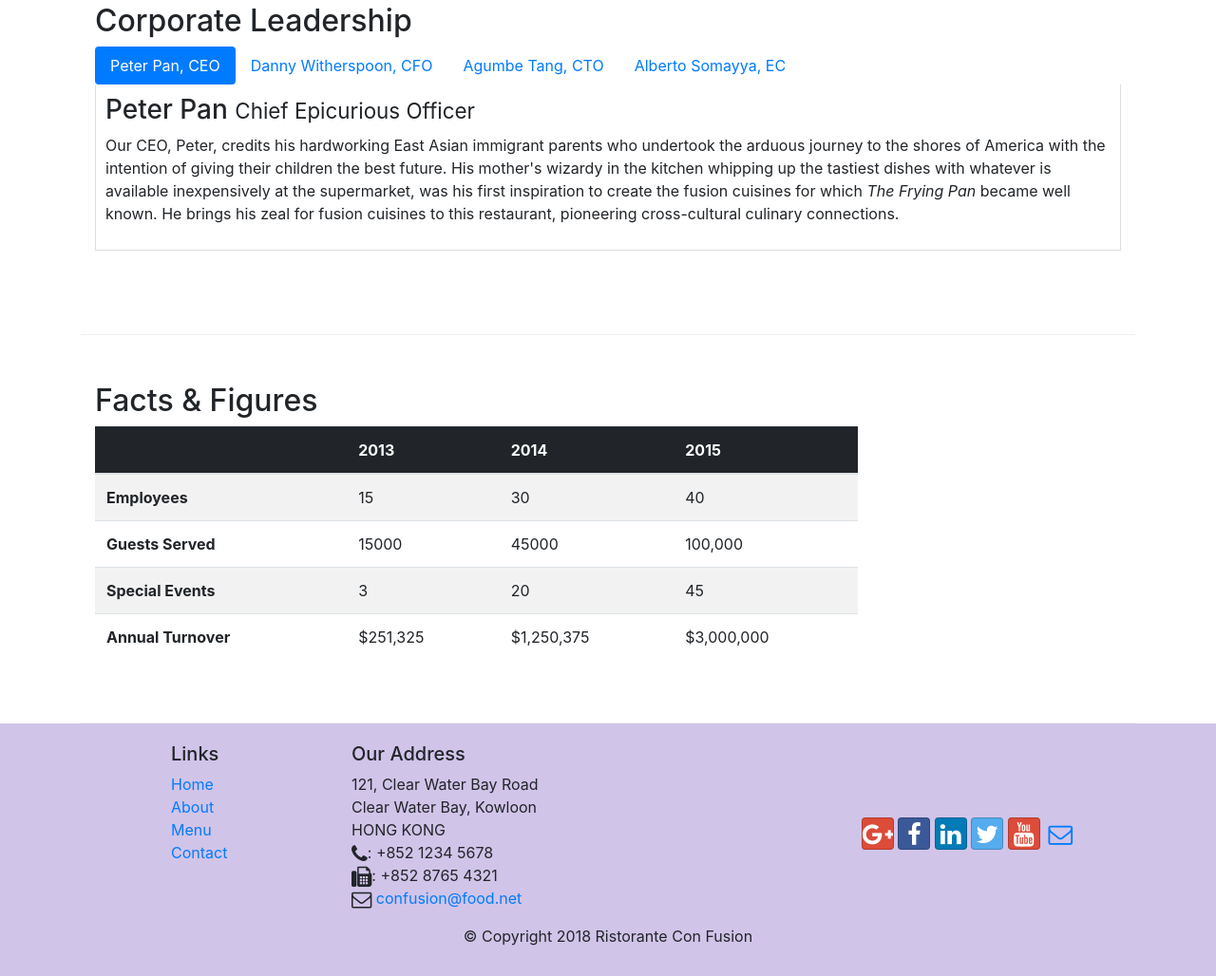
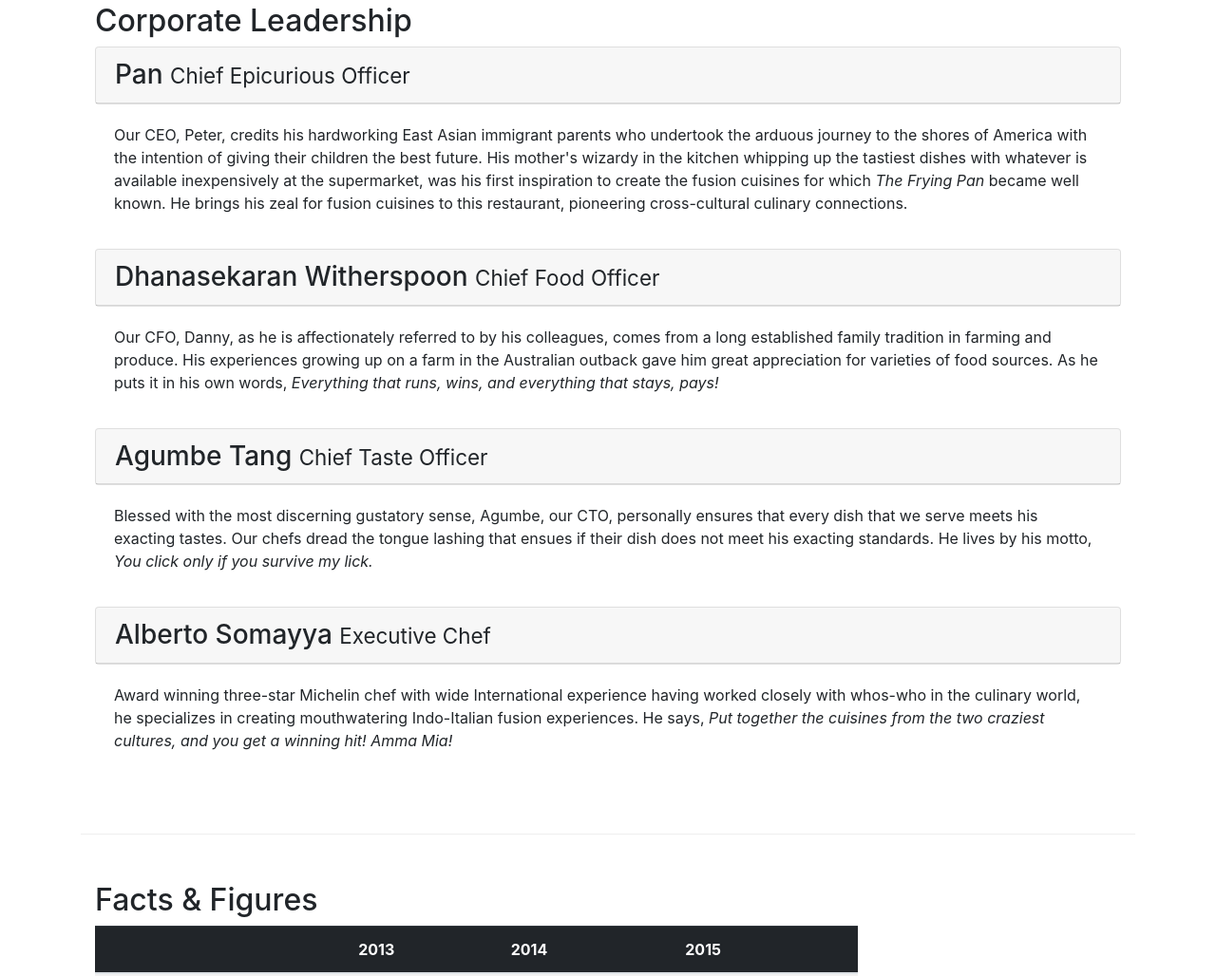
Before and after one commit to aksoni27/Bootstrap4Dev, a website: page aboutus.html in a window 1280 px wide. Shown: the part 1019-2047 px from the top of the page at 95% size. Drawn offline with nearby package versions, Linux system fonts and the light colour scheme.

Commit message:
accordion

```diff
--- a/aboutus.html
+++ b/aboutus.html
@@ -103,36 +103,54 @@
         <div class="row row-content" >
             <div class="col-12">
                 <h2>Corporate Leadership</h2>
-                <ul class="nav nav-pills">
-                    <li class="nav-item">
-                        <a class="nav-link active" href="#peter" role="tab" data-toggle="tab">Peter Pan, CEO</a>
-                    </li>
-                    <li class="nav-item">
-                        <a class="nav-link" href="#danny" role="tab" data-toggle="tab">Danny Witherspoon, CFO</a>
-                    </li>
-                    <li class="nav-item">
-                        <a class="nav-link" href="#agumbe" role="tab" data-toggle="tab">Agumbe Tang, CTO</a>
-                    </li>
-                    <li class="nav-item">
-                        <a class="nav-link" href="#alberto" role="tab" data-toggle="tab">Alberto Somayya, EC</a>
-                    </li>
-                </ul>
-                <div class="tab-content">
-                    <div role="tabpanel" class="tab-pane fade show active" id="peter">
-                        <h3>Peter Pan <small>Chief Epicurious Officer</small></h3>
-                        <p class="d-none d-sm-block" >Our CEO, Peter, credits his hardworking East Asian immigrant parents who undertook the arduous journey to the shores of America with the intention of giving their children the best future. His mother's wizardy in the kitchen whipping up the tastiest dishes with whatever is available inexpensively at the supermarket, was his first inspiration to create the fusion cuisines for which <em>The Frying Pan</em> became well known. He brings his zeal for fusion cuisines to this restaurant, pioneering cross-cultural culinary connections.</p>
+
+                <div id="accordion">
+                    <div class="card">
+                        <div class="card-header" role="tab" id="peterhead">
+                            <h3 class="mb-0"><a data-toggle="collapse" data-target="#peter">Pan <small>Chief Epicurious Officer</small></a> </h3>
+                        </div>
+
                     </div>
-                    <div role="tabpanel" class="tab-pane fade" id="danny">
-                        <h3>Dhanasekaran Witherspoon <small>Chief Food Officer</small></h3>
-                        <p class="d-none d-sm-block">Our CFO, Danny, as he is affectionately referred to by his colleagues, comes from a long established family tradition in farming and produce. His experiences growing up on a farm in the Australian outback gave him great appreciation for varieties of food sources. As he puts it in his own words, <em>Everything that runs, wins, and everything that stays, pays!</em></p>
+                    <div  class="collapse show" id="peter" data-parent="#accordion">
+                        <div class="card-body">
+                            <p class="d-none d-sm-block" >Our CEO, Peter, credits his hardworking East Asian immigrant parents who undertook the arduous journey to the shores of America with the intention of giving their children the best future. His mother's wizardy in the kitchen whipping up the tastiest dishes with whatever is available inexpensively at the supermarket, was his first inspiration to create the fusion cuisines for which <em>The Frying Pan</em> became well known. He brings his zeal for fusion cuisines to this restaurant, pioneering cross-cultural culinary connections.</p>
+                        </div>
+
                     </div>
-                    <div role="tabpanel" class="tab-pane fade" id="agumbe">
-                        <h3>Agumbe Tang <small>Chief Taste Officer</small></h3>
-                        <p class="d-none d-sm-block">Blessed with the most discerning gustatory sense, Agumbe, our CTO, personally ensures that every dish that we serve meets his exacting tastes. Our chefs dread the tongue lashing that ensues if their dish does not meet his exacting standards. He lives by his motto, <em>You click only if you survive my lick.</em></p>
+                    <div class="card">
+                        <div class="card-header" role="tab" id="dannyhead">
+                            <h3 class="mb-0"><a data-toggle="collapse" data-target="#danny">Dhanasekaran Witherspoon <small>Chief Food Officer</small></a> </h3>
+                        </div>
+
                     </div>
-                    <div role="tabpanel" class="tab-pane fade" id="alberto">
-                        <h3>Alberto Somayya <small>Executive Chef</small></h3>
-                        <p class="d-none d-sm-block">Award winning three-star Michelin chef with wide International experience having worked closely with whos-who in the culinary world, he specializes in creating mouthwatering Indo-Italian fusion experiences. He says, <em>Put together the cuisines from the two craziest cultures, and you get a winning hit! Amma Mia!</em></p>
+                    <div  class="collapse show" id="danny" data-parent="#accordion">
+                        <div class="card-body">
+                            <p class="d-none d-sm-block" >Our CFO, Danny, as he is affectionately referred to by his colleagues, comes from a long established family tradition in farming and produce. His experiences growing up on a farm in the Australian outback gave him great appreciation for varieties of food sources. As he puts it in his own words, <em>Everything that runs, wins, and everything that stays, pays!</em></p>
+                        </div>
+
+                    </div>
+                    <div class="card">
+                        <div class="card-header" role="tab" id="agumbehead">
+                            <h3 class="mb-0"><a data-toggle="collapse" data-target="#agumbe">Agumbe Tang <small>Chief Taste Officer</small></a> </h3>
+                        </div>
+
+                    </div>
+                    <div  class="collapse show" id="agumbe" data-parent="#accordion">
+                        <div class="card-body">
+                            <p class="d-none d-sm-block" >Blessed with the most discerning gustatory sense, Agumbe, our CTO, personally ensures that every dish that we serve meets his exacting tastes. Our chefs dread the tongue lashing that ensues if their dish does not meet his exacting standards. He lives by his motto, <em>You click only if you survive my lick.</em></p>
+                        </div>
+
+                    </div>
+                    <div class="card">
+                        <div class="card-header" role="tab" id="albertohead">
+                            <h3 class="mb-0"><a data-toggle="collapse" data-target="#alberto">Alberto Somayya <small>Executive Chef</small></a> </h3>
+                        </div>
+
+                    </div>
+                    <div  class="collapse show" id="alberto" data-parent="#accordion">
+                        <div class="card-body">
+                            <p class="d-none d-sm-block" >Award winning three-star Michelin chef with wide International experience having worked closely with whos-who in the culinary world, he specializes in creating mouthwatering Indo-Italian fusion experiences. He says, <em>Put together the cuisines from the two craziest cultures, and you get a winning hit! Amma Mia!</em></p>
+                        </div>
                     </div>
                 </div>
             </div>
--- a/css/styled.css
+++ b/css/styled.css
@@ -37,9 +37,9 @@
 .navbar-dark{
 	background-color: #512DA8;
 }
-.card-header{
+/* .card-header{
 	background-color: #212529;
-}
+} */
 .tab-content{
 	border-left: 1px solid #ddd;
 	border-right:1px solid #ddd;
```
